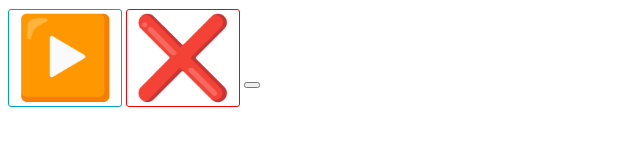
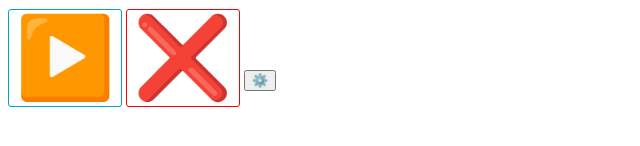
Before and after one commit to flwedu/pomodoro, a website with bundled scripts: page index.html in a window 1280 px wide. Shown: the part 130-276 px from the top of the page, 0-640 px from the left. Built offline with nearby package versions, Linux system fonts and the light colour scheme.

Commit message:
add configuration button icon

```diff
--- a/index.html
+++ b/index.html
@@ -11,7 +11,7 @@
     <div id="app" time=""></div>
     <button class="button" id="button__start">▶️</button>
     <button class="button" id="button__end">❌</button>
-    <button class="button" id="button__configurations"></button>
+    <button class="button" id="button__configurations">⚙️</button>
 
     <div id="configurations" class="configurations hidden">
       <span>Focus Time:</span
```
